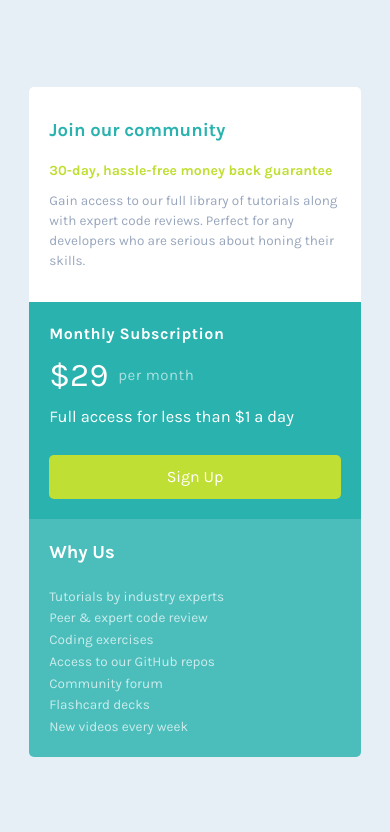
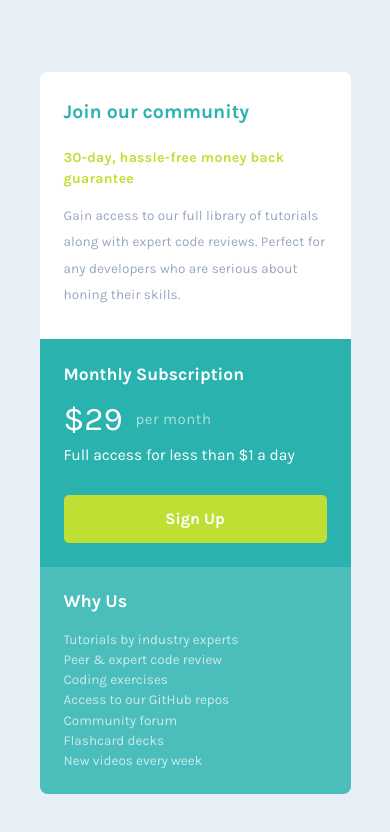
Before and after one commit to onlyhasbi/single-price-grid-component-master, a plain HTML site: page index.html in a window 390 px wide. Drawn offline with Linux system fonts and the light colour scheme.

Commit message:
fix mobile responsive and adjusting component size

```diff
--- a/css/stylesheet.css
+++ b/css/stylesheet.css
@@ -92,23 +92,22 @@ body {
 }
 
 .container {
-  max-width: 85%;
+  max-width: 31.1rem;
   width: 100%;
-  margin: auto;
-  border-top-right-radius: var(--border-radius);
-  border-top-left-radius: var(--border-radius);
-  border-bottom-left-radius: var(--border-radius);
-  border-bottom-right-radius: var(--border-radius);
+  margin: 7.2rem auto;
+  border-radius: 0.75rem;
   overflow: hidden;
 }
 
-@media screen and (min-width: 1024px) {
+@media screen and (min-width: 600px) {
   body {
     display: grid;
   }
 
   .container {
-    max-width: 47.1%;
+    max-width: 63.6rem;
+    margin-top: 16.3rem;
+    margin-bottom: 16.3rem;
     display: grid;
     grid-template-columns: repeat(auto-fit, 50%);
     grid-template-areas:
@@ -122,31 +121,36 @@ body {
 .price__header {
   grid-area: header;
   background: #fff;
-  padding: 3rem 2rem;
+  padding: 2.5rem 2.4rem 3.1rem;
 }
 
 .header__title {
-  font-size: 1.85rem;
+  font-size: 1.95rem;
   color: var(--Cyan);
 }
 
 .header__subtitle {
   font-size: 1.4rem;
   color: var(--Bright-Yellow);
-  margin-top: 1.5rem;
-  margin-bottom: 1rem;
+  margin-top: 2.1rem;
+  letter-spacing: 0.03rem;
+  margin-bottom: 1.4rem;
 }
 
 .header__text {
   font-size: 1.35rem;
+  line-height: 1.94;
+  letter-spacing: 0.01rem;
   color: var(--Grayish-Blue);
 }
 
-@media screen and (min-width: 1024px) {
+@media screen and (min-width: 600px) {
   .price__header {
     grid-area: header;
-    padding: 3rem 4rem;
-    padding-bottom: 4rem;
+    padding-top: 2.9rem;
+    padding-left: 4.2rem;
+    padding-right: 4rem;
+    padding-bottom: 4.2rem;
   }
 
   .header__title {
@@ -155,13 +159,13 @@ body {
   }
 
   .header__subtitle {
-    font-size: 1.75rem;
-    margin-top: 1.6rem;
-    margin-bottom: 1.1rem;
+    font-size: 1.7rem;
+    margin-top: 1.8rem;
+    margin-bottom: 0.98rem;
   }
 
   .header__text {
-    font-size: 1.56rem;
+    font-size: 1.54rem;
     line-height: 1.6;
   }
 }
@@ -171,19 +175,18 @@ body {
 .price__subscription {
   background: var(--Cyan);
   color: #fff;
-  padding: 2rem;
+  padding: 2.16rem 2.4rem 2.4rem;
 }
 
 .subscription_title {
-  font-size: 1.6rem;
-  letter-spacing: 0.05rem;
+  font-size: 1.75rem;
   font-weight: 700;
 }
 
 .price__monthly {
   display: flex;
   align-items: center;
-  margin: 0.5rem 0;
+  margin-top: 0.8rem;
 }
 
 .subscription_price {
@@ -191,30 +194,31 @@ body {
 }
 
 .subscription_label {
-  margin-left: 1rem;
+  margin-left: 1.3rem;
   font-size: 1.5rem;
   letter-spacing: 0.05rem;
   opacity: 0.6;
 }
 
 .subscription__text {
-  font-size: 1.65rem;
+  font-size: 1.56rem;
 }
 
 .subscription__button {
   width: 100%;
-  padding: 1rem 0;
+  padding: 1.2rem 0;
   border: 0;
   outline: 0;
   background: var(--Bright-Yellow);
   color: #fff;
   border-radius: var(--border-radius);
-  margin-top: 2.5rem;
+  margin-top: 2.7rem;
+  font-weight: 700;
   font-size: 1.6rem;
   box-shadow: 0 0 1.5rem 0 rgba(0, 1px, 1.5rem, 0, 0.3);
 }
 
-@media screen and (min-width: 1024px) {
+@media screen and (min-width: 600px) {
   .price__subscription {
     grid-area: subscription;
     padding: 3rem 4rem 4rem;
@@ -250,14 +254,14 @@ body {
 
 .price__feature {
   grid-area: feature;
-  padding: 2rem;
+  padding: 2.1rem 2.4rem 2.3rem;
   background: var(--Light-cyan);
   color: #fff;
 }
 
 .feature__title {
-  font-size: 1.85rem;
-  margin-bottom: 2rem;
+  font-size: 1.8rem;
+  margin-bottom: 1.5rem;
 }
 
 .feature__list {
@@ -270,11 +274,7 @@ body {
   opacity: 0.7;
 }
 
-.feature__item + .feature__item {
-  margin-top: 0.15rem;
-}
-
-@media screen and (min-width: 1024px) {
+@media screen and (min-width: 600px) {
   .price__feature {
     grid-area: feature;
     padding: 3rem 4rem 4rem;
```
